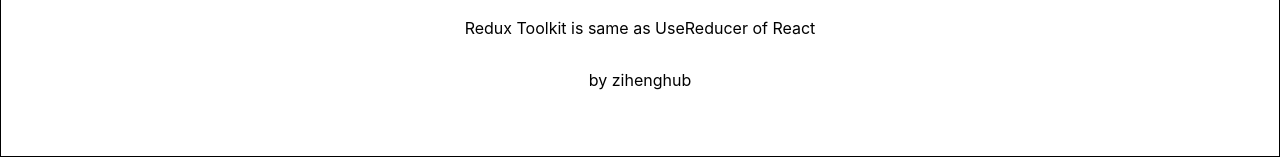
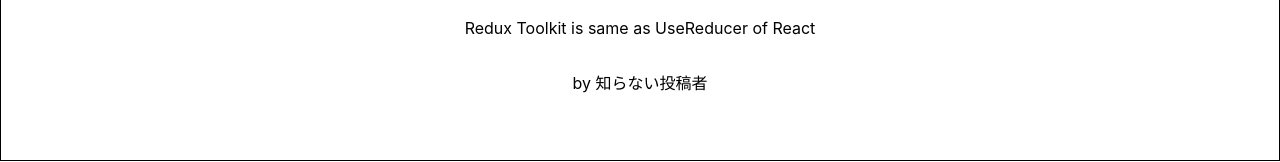
Before and after one commit to ziheng-hub/redux-toolkit-execise-01, a React (Create React App) app: page / in a window 1280 px wide. Shown: the part 387-549 px from the top of the page. Built offline with nearby package versions, Linux system fonts and the light colour scheme.

Commit message:
fix issue about PostAuthor components props of userId

```diff
--- a/src/features/posts/PostsList.jsx
+++ b/src/features/posts/PostsList.jsx
@@ -14,7 +14,7 @@
 
         <p>{post.content.substring(0, 100)}</p>
         <p>
-          <PostAuthor userId={post.id} />
+          <PostAuthor userId={post.userId} />
         </p>
       </article>
     );
```
